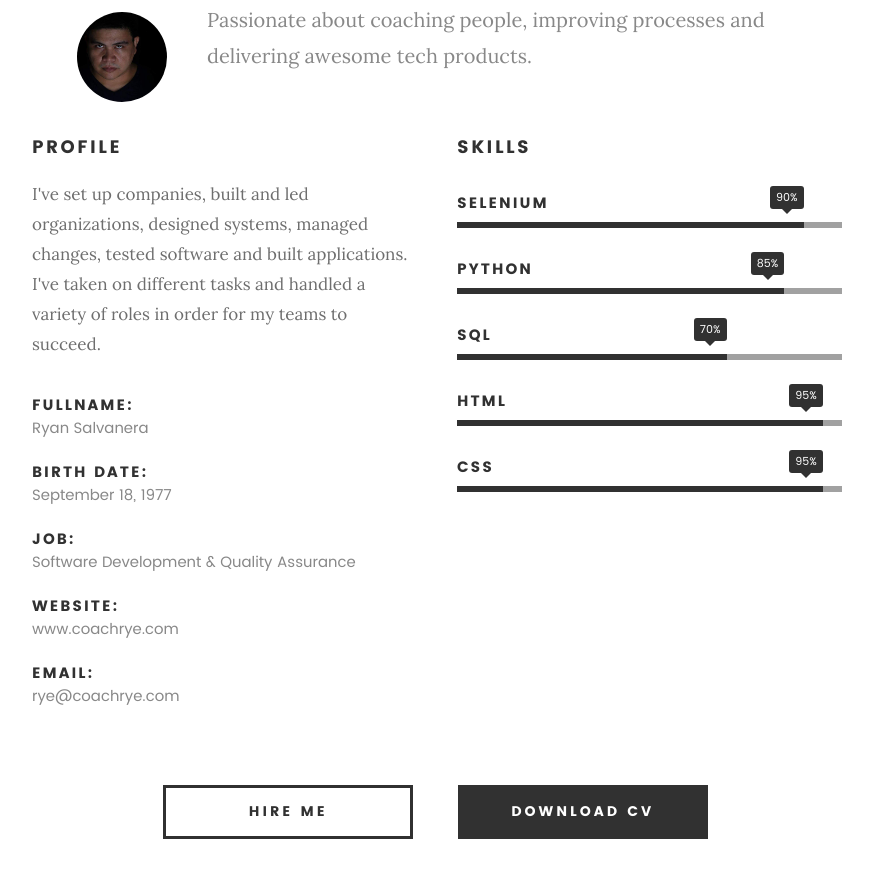
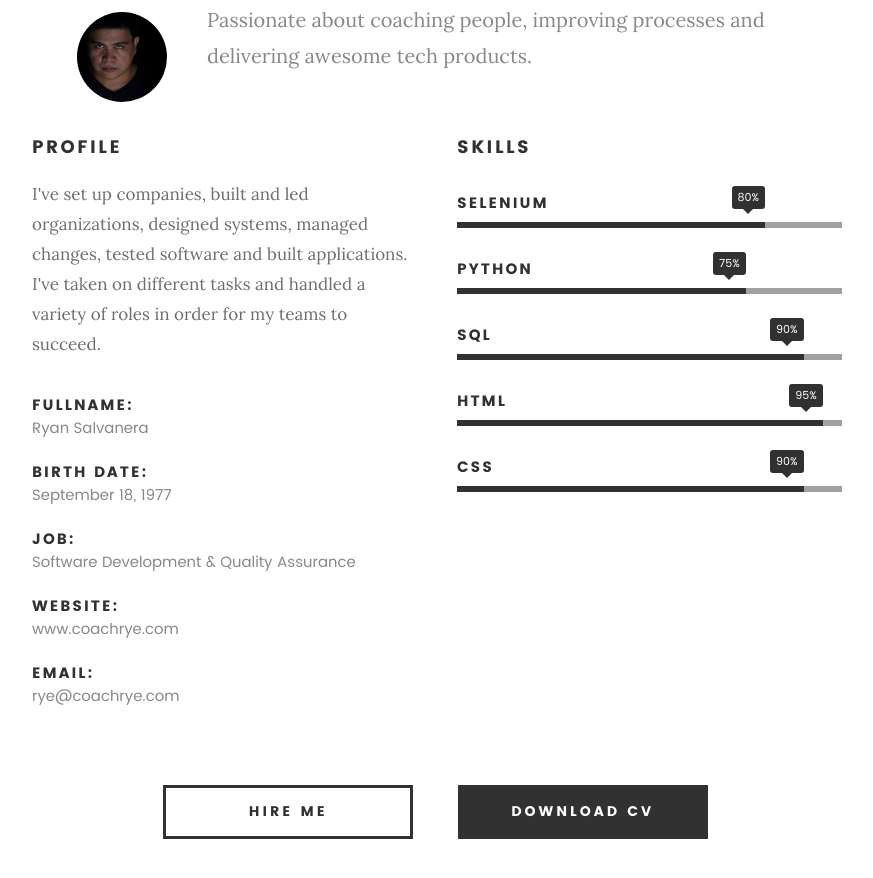
Before and after one commit to coachrye/coachrye.github.io-archive, a plain HTML site: page index.html in a window 1280 px wide. Shown: the part 1037-1915 px from the top of the page, without its empty margins (203-1076 px from the left). Drawn offline with Linux system fonts and the light colour scheme; files whose address does not match are found by name.

Commit message:
Update skills percentage

```diff
--- a/index.html
+++ b/index.html
@@ -131,15 +131,15 @@
 				<p></p>
 				<ul class="skill-bars">
 					<li>
-						<div class="progress percent90"><span>90%</span></div>
+						<div class="progress percent80"><span>80%</span></div>
 						<strong>Selenium</strong>
 					</li>
 					<li>
-						<div class="progress percent85"><span>85%</span></div>
+						<div class="progress percent75"><span>75%</span></div>
 						<strong>Python</strong>
 					</li>
 					<li>
-						<div class="progress percent70"><span>70%</span></div>
+						<div class="progress percent90"><span>90%</span></div>
 						<strong>SQL</strong>
 					</li>
 					<li>
@@ -147,7 +147,7 @@
 						<strong>HTML</strong>
 					</li>
 					<li>
-						<div class="progress percent95"><span>95%</span></div>
+						<div class="progress percent90"><span>90%</span></div>
 						<strong>CSS</strong>
 					</li>
 				</ul> <!-- /skill-bars -->
```
